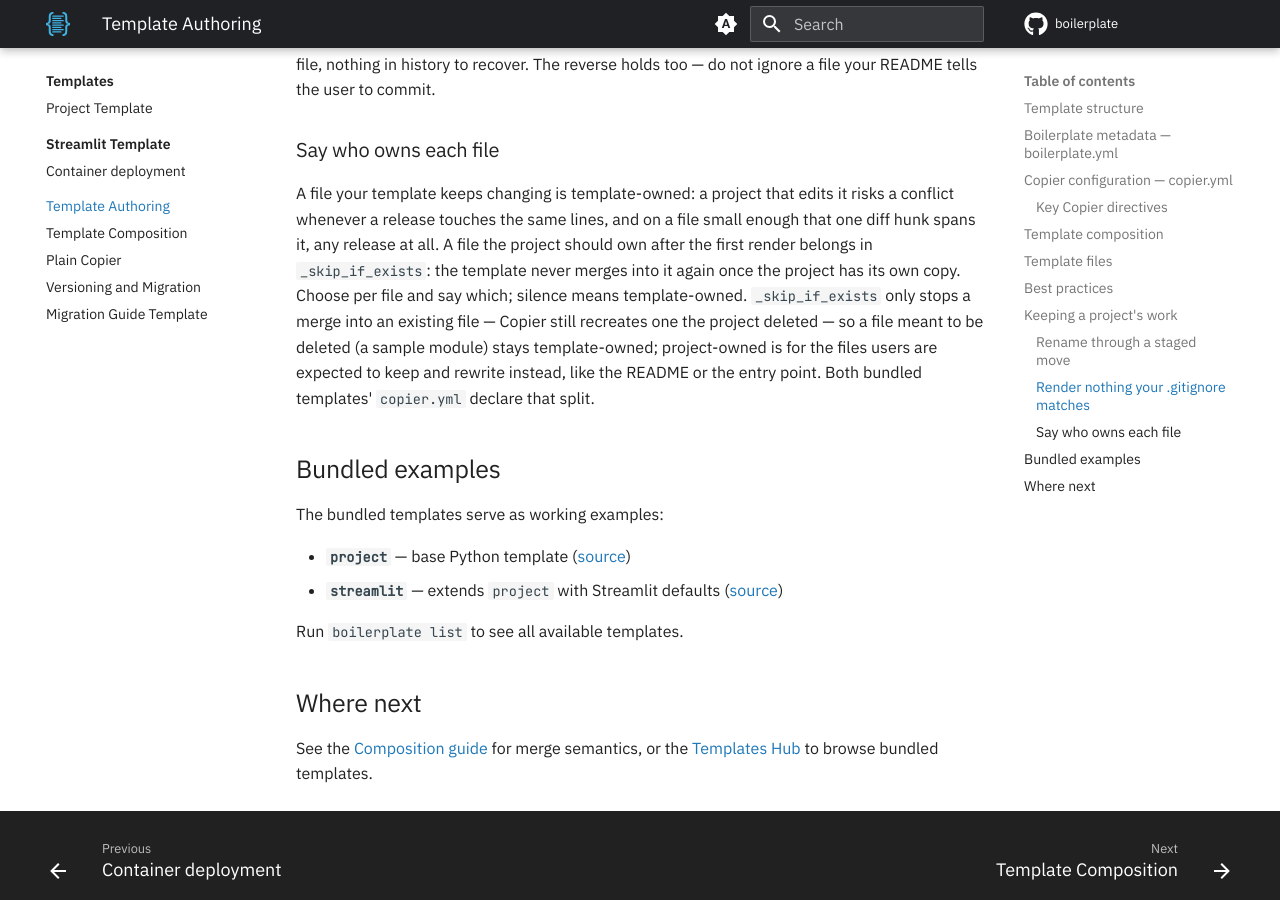
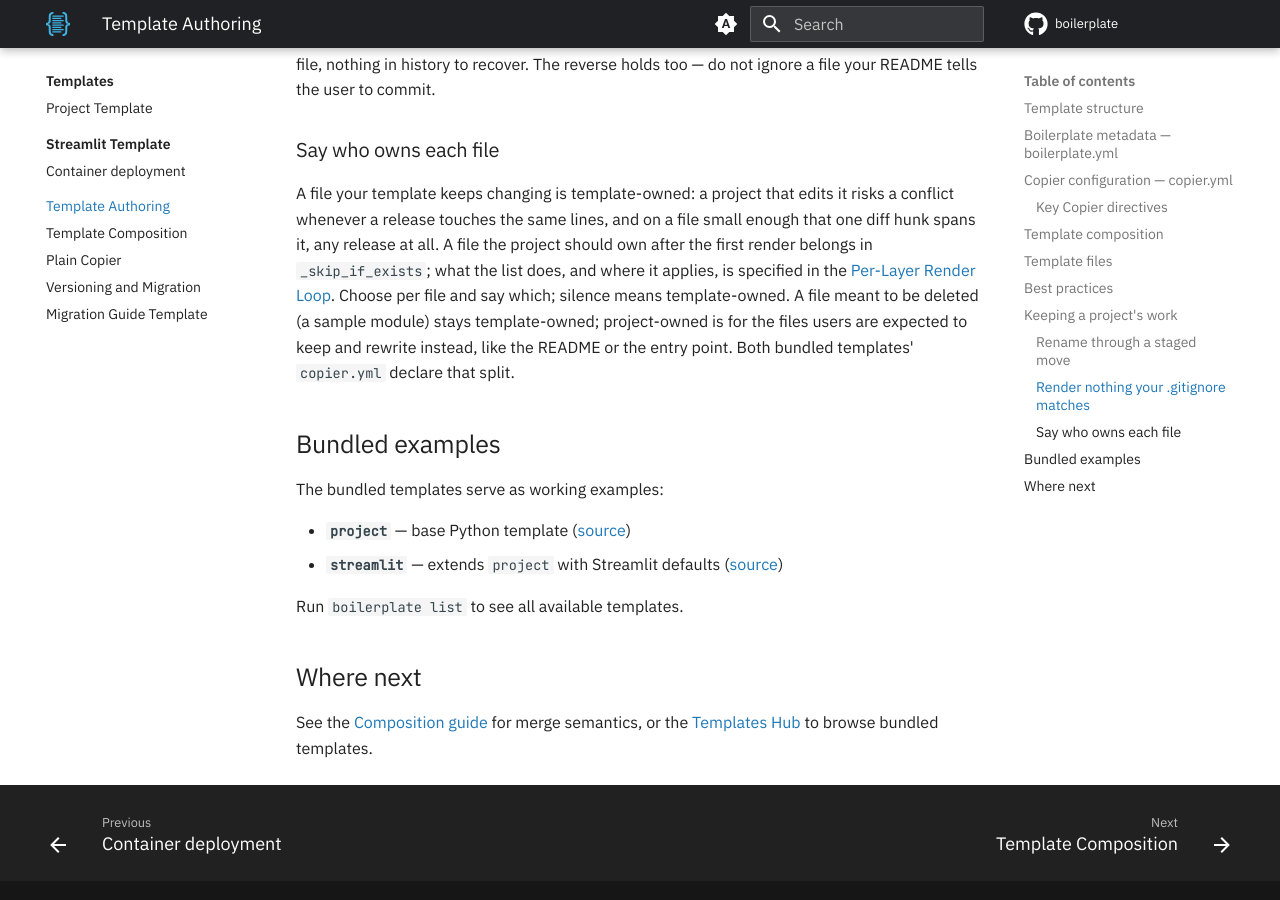
Before and after one commit to TheRealBillSiegler/boilerplate, an MkDocs documentation site: the page built from docs/templates-hub/authoring.md, in a window 1280 px wide and 900 px high, scrolled down 4429 px. Built offline with MkDocs 1.6.1 and Material for MkDocs 9.7.7, drawn with Linux system fonts in a browser that asks for light colours; comment, search, counter and statistics services are not loaded; the version menu is left out.

Commit message:
docs: link _skip_if_exists rule to its design home
The merging reference, the authoring guide and versioning rule 7 each
restated how _skip_if_exists behaves. Restatements drift, so each page
now links to the Per-Layer Render Loop section that specifies it and
keeps only its own reader-facing point.

Co-Authored-By: Claude Sonnet 5.5 <noreply@anthropic.com>

```diff
--- a/docs/templates-hub/authoring.md
+++ b/docs/templates-hub/authoring.md
@@ -148,7 +148,7 @@ An ignored file never enters the index, so the merge cannot see it: no conflict
 
 ### Say who owns each file
 
-A file your template keeps changing is template-owned: a project that edits it risks a conflict whenever a release touches the same lines, and on a file small enough that one diff hunk spans it, any release at all. A file the project should own after the first render belongs in `_skip_if_exists`: the template never merges into it again once the project has its own copy. Choose per file and say which; silence means template-owned. `_skip_if_exists` only stops a merge into an existing file — Copier still recreates one the project deleted — so a file meant to be deleted (a sample module) stays template-owned; project-owned is for the files users are expected to keep and rewrite instead, like the README or the entry point. Both bundled templates' `copier.yml` declare that split.
+A file your template keeps changing is template-owned: a project that edits it risks a conflict whenever a release touches the same lines, and on a file small enough that one diff hunk spans it, any release at all. A file the project should own after the first render belongs in `_skip_if_exists`; what the list does, and where it applies, is specified in the [Per-Layer Render Loop](../design/04-composition-engine.md#per-layer-render-loop). Choose per file and say which; silence means template-owned. A file meant to be deleted (a sample module) stays template-owned; project-owned is for the files users are expected to keep and rewrite instead, like the README or the entry point. Both bundled templates' `copier.yml` declare that split.
 
 ## Bundled examples
 
```
Also changed, not shown: docs/reference/merging.md (+1 -1 lines), docs/templates-hub/versioning.md (+1 -1 lines).
